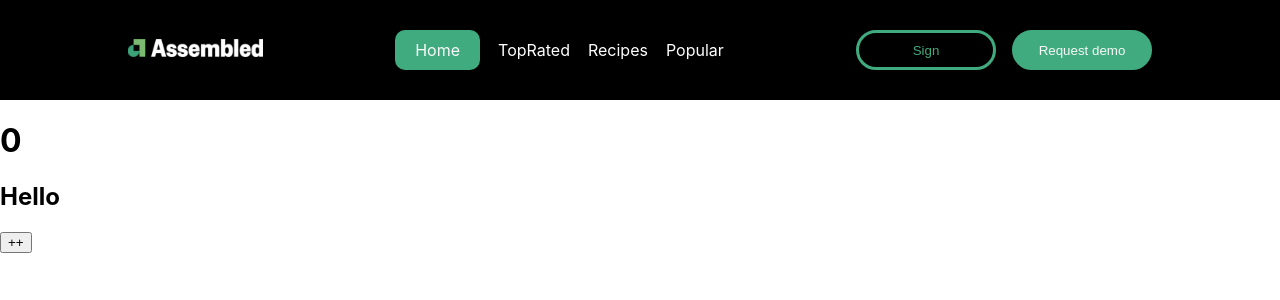
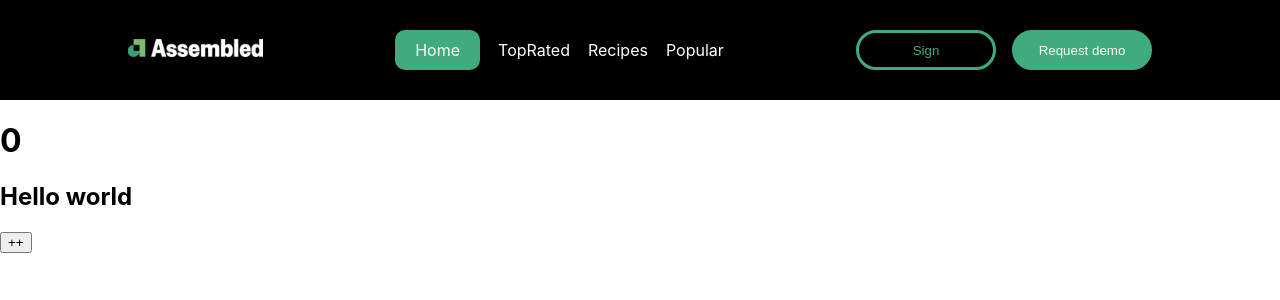
Before and after one commit to chyngyzbb/react-router-dom-, a React (Create React App) app: page / in a window 1280 px wide. Shown: the top 300 px of the page. Built offline with nearby package versions, Linux system fonts and the light colour scheme.

Commit message:
add text

```diff
--- a/src/components/Home.js
+++ b/src/components/Home.js
@@ -21,7 +21,7 @@ const Home = () => {
             height:'550px',
         }}>
             <h1>{counter}</h1>
-            <h2>Hello</h2>
+            <h2>Hello world</h2>
            <button onClick={()=>setCounter(counter+1)}>++</button>
         </div>
     );
```
